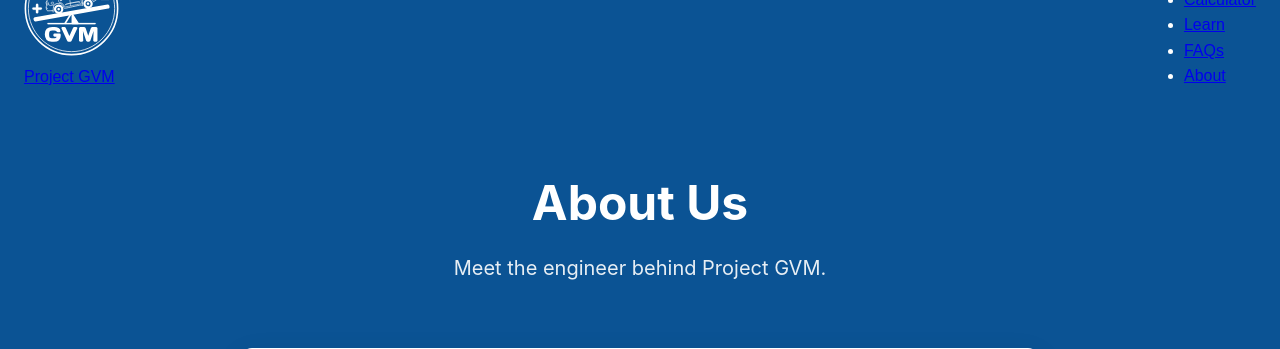
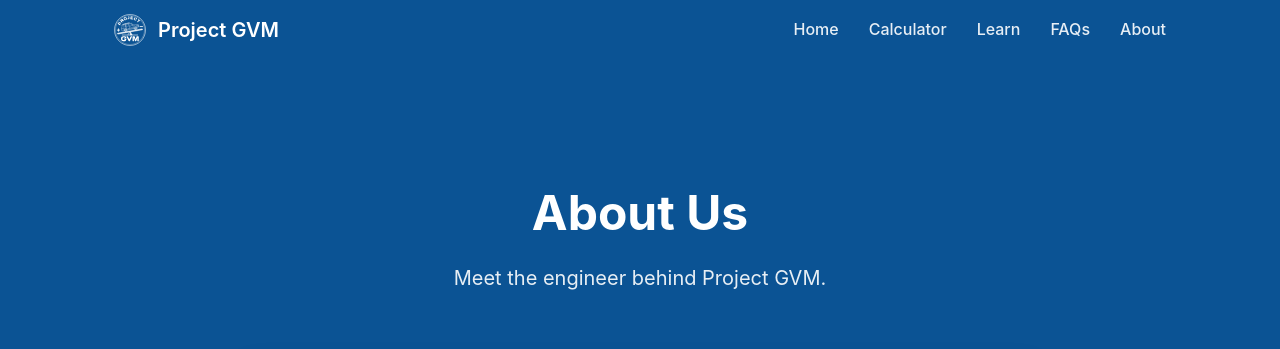
Before and after one commit to brianwhardwick/Public-GVMwebsite, a PHP site: page /about/index.html in a window 1280 px wide. Shown: the top 349 px of the page. Run offline with PHP 8.4, Linux system fonts and the light colour scheme.

Commit message:
Update main.css

```diff
--- a/assets/css/main.css
+++ b/assets/css/main.css
@@ -59,76 +59,69 @@ img { max-width: 100%; height: auto; border-radius: var(--radius-md); }
 
 /* --- Navigation Bar Styles --- */
 .navbar {
-    background-color: var(--primary-color);
+    background-color: var(--color-primary);
     color: white;
-    height: 50px;
+    height: 60px; /* Increased slightly for better breathing room */
     display: flex;
     align-items: center;
-    padding: 0 24px;
-    /* REMOVED: box-shadow */
     position: sticky;
     top: 0;
     z-index: 1000;
-    font-family: Arial, sans-serif;
     width: 100%;
 }
 
 .navbar-content {
     width: 100%;
-    margin: 0;
+    max-width: var(--container-max);
+    margin: 0 auto;
+    padding: 0 24px;
     display: flex;
     justify-content: space-between;
     align-items: center;
 }
 
-.navbar-brand {
+/* Matches <a class="brand"> */
+.brand {
     display: flex;
     align-items: center;
     gap: 12px;
     font-size: 20px;
-    font-weight: 400;
-    letter-spacing: -0.5px;
-    white-space: nowrap;
-
-    /* Link Styling Overrides */
-    text-decoration: none; /* Removes underline */
-    color: white;          /* Forces text to be white */
-    cursor: pointer;
+    font-weight: 600;
+    text-decoration: none;
+    color: white;
 }
 
-.navbar-brand:hover {
-    opacity: 0.9;          /* Slight fade effect on hover */
-}
-
-.navbar-brand img {
-    height: 36px;
+.brand img {
+    height: 32px;
     width: auto;
 }
 
-/* Menu Links */
-.navbar-links {
+/* Matches <ul class="nav-menu"> */
+.nav-menu {
     display: flex;
     gap: 30px;
+    list-style: none; /* Removes bullet points */
+    margin: 0;
+    padding: 0;
 }
 
-.navbar-links a {
+/* Matches <a class="nav-link"> */
+.nav-link {
     color: rgba(255, 255, 255, 0.9);
     text-decoration: none;
-    font-size: 20px;
+    font-size: 16px; /* 20px was quite large for a standard nav */
     font-weight: 500;
-    padding: 20px 0;
-    transition: opacity 0.2s;
+    transition: var(--transition);
 }
 
-.navbar-links a:hover {
-    color: white;
-    opacity: 1;
+.nav-link:hover {
+    color: var(--color-secondary); /* Uses your yellow accent for hover */
 }
 
-.navbar-links a.active {
-    font-weight: 700;
+/* Active state for current page */
+.nav-link.active {
     color: white;
-    opacity: 1;
+    border-bottom: 2px solid var(--color-secondary);
 }
 
 
```
